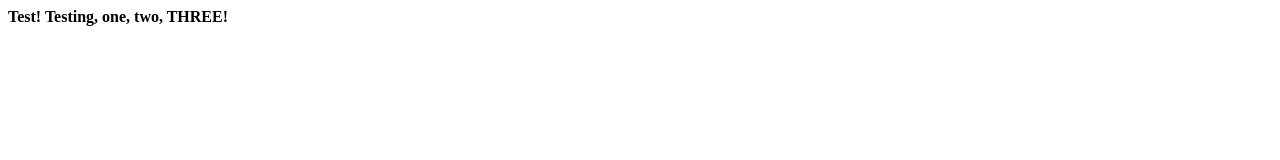
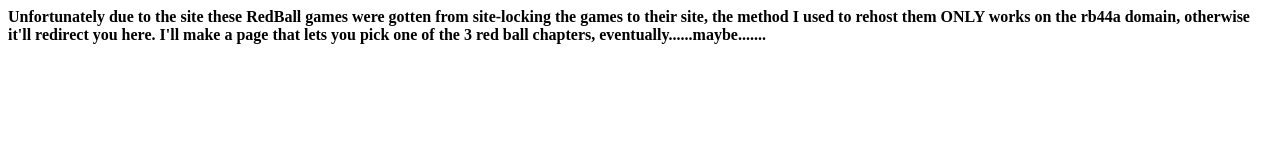
Before and after one commit to rb44a/rb44a.github.io, a plain HTML site: page index.html in a window 1280 px wide. Drawn offline with Linux system fonts and the light colour scheme.

Commit message:
Update index.html

```diff
--- a/index.html
+++ b/index.html
@@ -6,5 +6,5 @@
   </style>
 </head>
 <body>
-  <b>Test! Testing, one, two, THREE!</b>
+  <b>Unfortunately due to the site these RedBall games were gotten from site-locking the games to their site, the method I used to rehost them ONLY works on the rb44a domain, otherwise it'll redirect you here. I'll make a page that lets you pick one of the 3 red ball chapters, eventually......maybe.......</b>
 </body>
```
